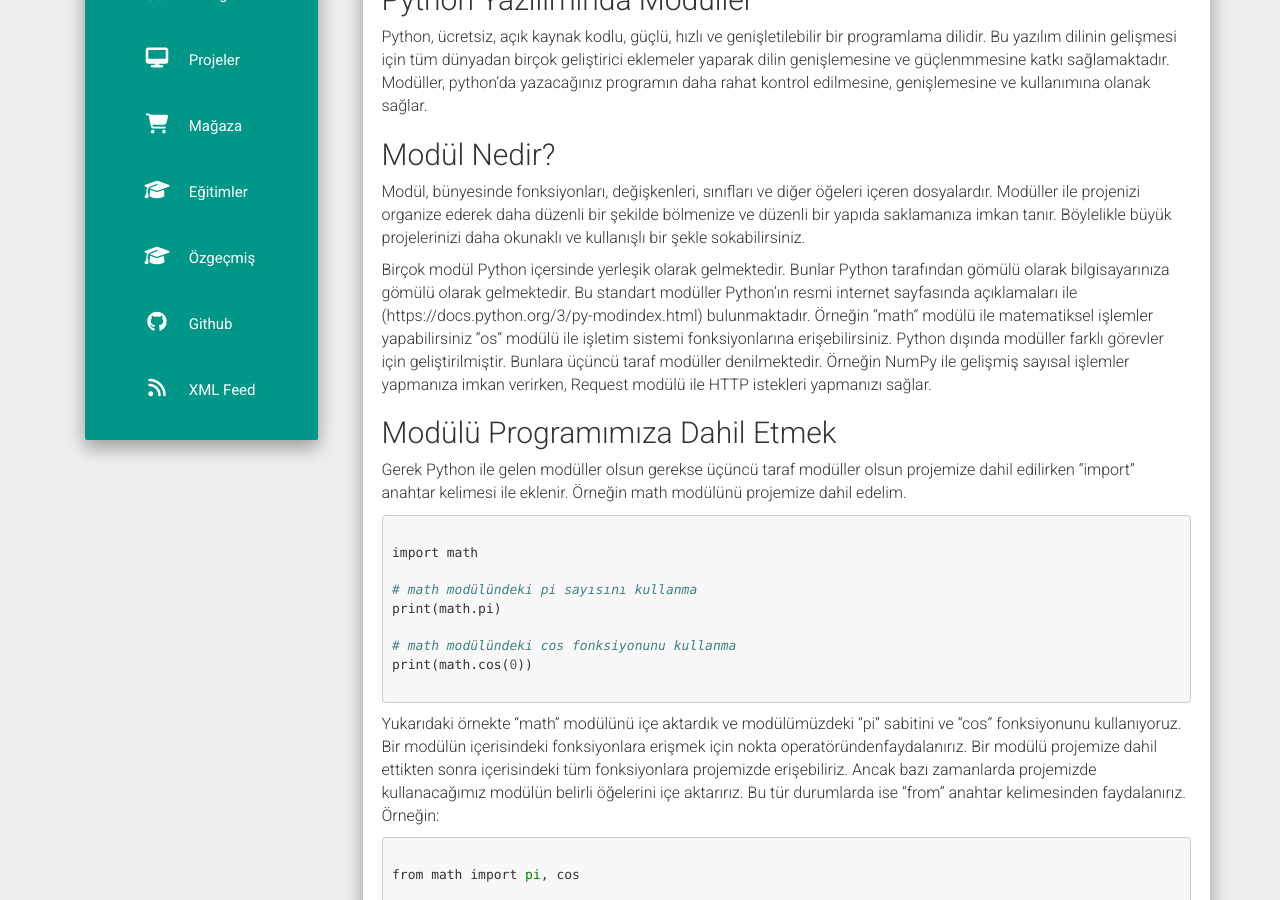
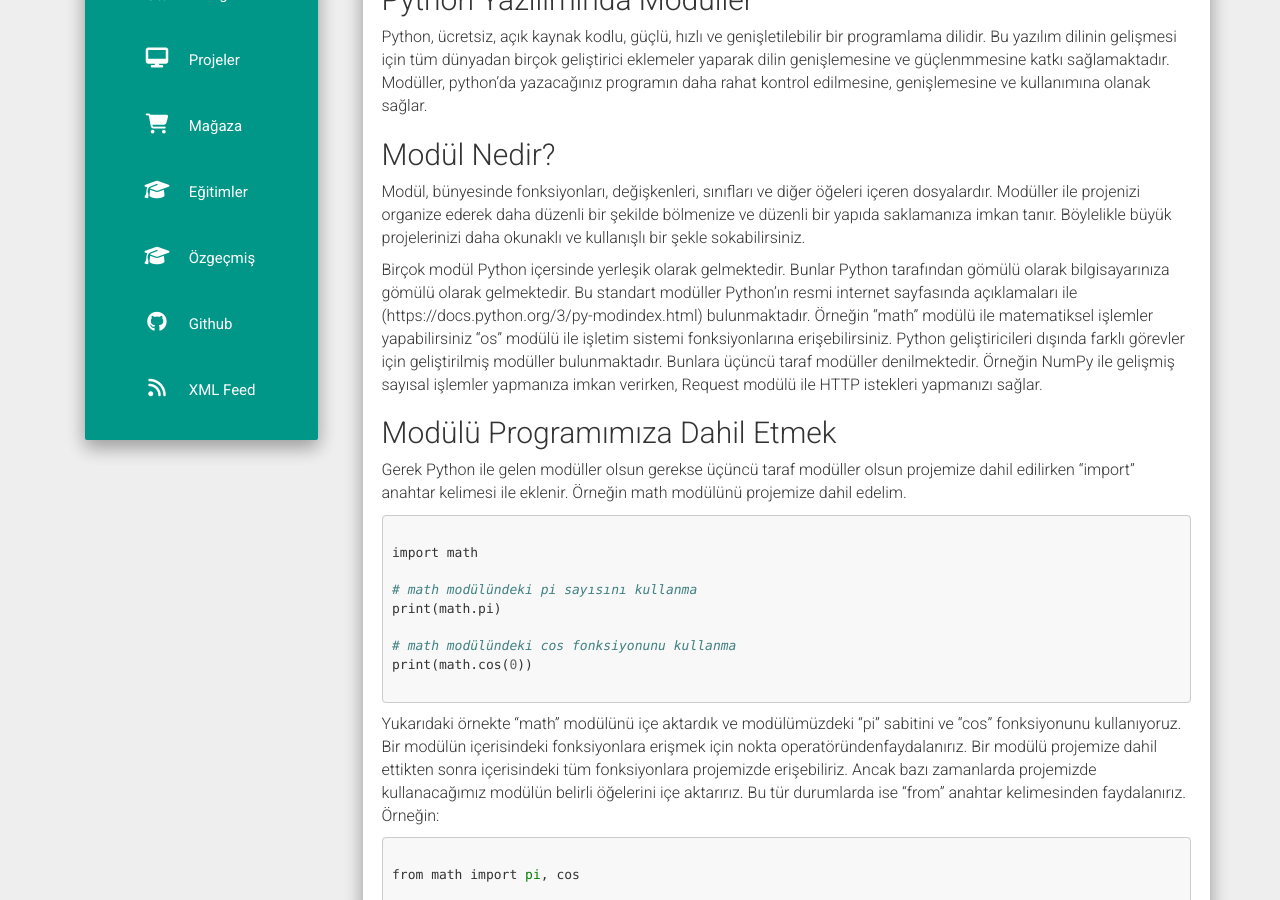
Before and after one commit to imonur/blog, a Jekyll site: the page built from _posts/2023-07-08-python-modul-konusu.md, in a window 1280 px wide and 900 px high, scrolled down 420 px. Built offline with Jekyll 4.4.1, drawn with Linux system fonts in a browser that asks for light colours; nearby versions of some CDN libraries; comment, search, counter and statistics services are not loaded.

Commit message:
Update 2023-07-08-python-modul-konusu.md

```diff
--- a/_posts/2023-07-08-python-modul-konusu.md
+++ b/_posts/2023-07-08-python-modul-konusu.md
@@ -17,7 +17,7 @@ Python, ücretsiz, açık kaynak kodlu, güçlü, hızlı ve genişletilebilir b
 ## Modül Nedir?
 Modül, bünyesinde fonksiyonları, değişkenleri, sınıfları ve diğer öğeleri içeren dosyalardır. Modüller ile projenizi organize ederek daha düzenli bir şekilde bölmenize ve düzenli bir yapıda saklamanıza imkan tanır. Böylelikle büyük projelerinizi daha okunaklı ve kullanışlı bir şekle sokabilirsiniz.
 
-Birçok modül Python içersinde yerleşik olarak gelmektedir. Bunlar Python tarafından gömülü olarak bilgisayarınıza gömülü olarak gelmektedir. Bu standart modüller Python'ın resmi internet sayfasında açıklamaları ile (https://docs.python.org/3/py-modindex.html) bulunmaktadır. Örneğin "math" modülü ile matematiksel işlemler yapabilirsiniz "os" modülü ile işletim sistemi fonksiyonlarına erişebilirsiniz. Python dışında modüller farklı görevler için geliştirilmiştir. Bunlara üçüncü taraf modüller denilmektedir. Örneğin NumPy ile gelişmiş sayısal işlemler yapmanıza imkan verirken, Request modülü ile HTTP istekleri yapmanızı sağlar.
+Birçok modül Python içersinde yerleşik olarak gelmektedir. Bunlar Python tarafından gömülü olarak bilgisayarınıza gömülü olarak gelmektedir. Bu standart modüller Python'ın resmi internet sayfasında açıklamaları ile (https://docs.python.org/3/py-modindex.html) bulunmaktadır. Örneğin "math" modülü ile matematiksel işlemler yapabilirsiniz "os" modülü ile işletim sistemi fonksiyonlarına erişebilirsiniz. Python geliştiricileri dışında farklı görevler için geliştirilmiş modüller bulunmaktadır. Bunlara üçüncü taraf modüller denilmektedir. Örneğin NumPy ile gelişmiş sayısal işlemler yapmanıza imkan verirken, Request modülü ile HTTP istekleri yapmanızı sağlar.
 
 ## Modülü Programımıza Dahil Etmek
 Gerek Python ile gelen modüller olsun gerekse üçüncü taraf modüller olsun projemize dahil edilirken "import" anahtar kelimesi ile eklenir. Örneğin math modülünü projemize dahil edelim.
```
